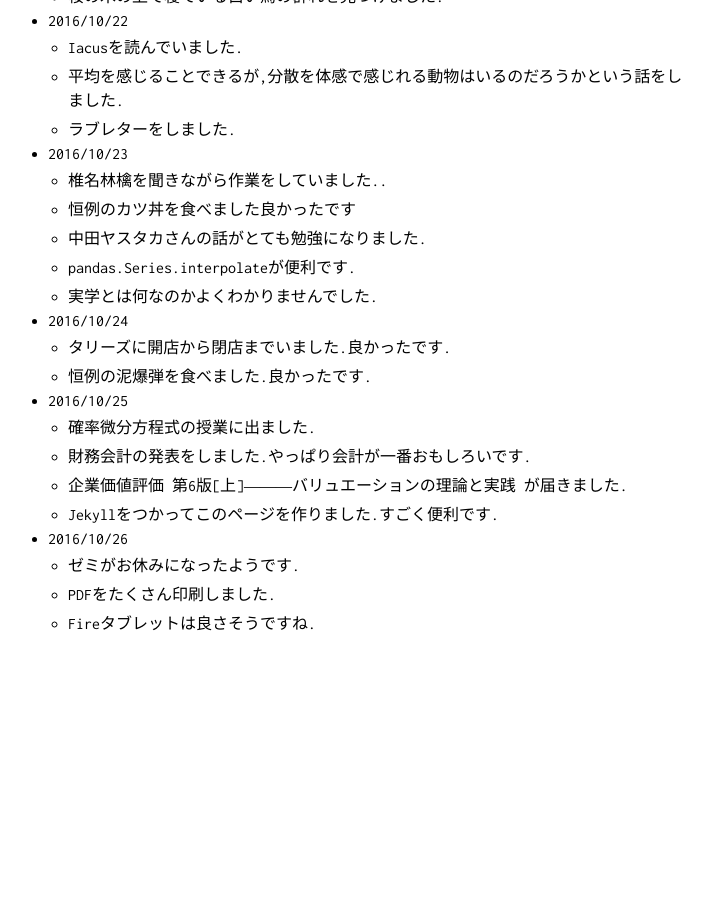
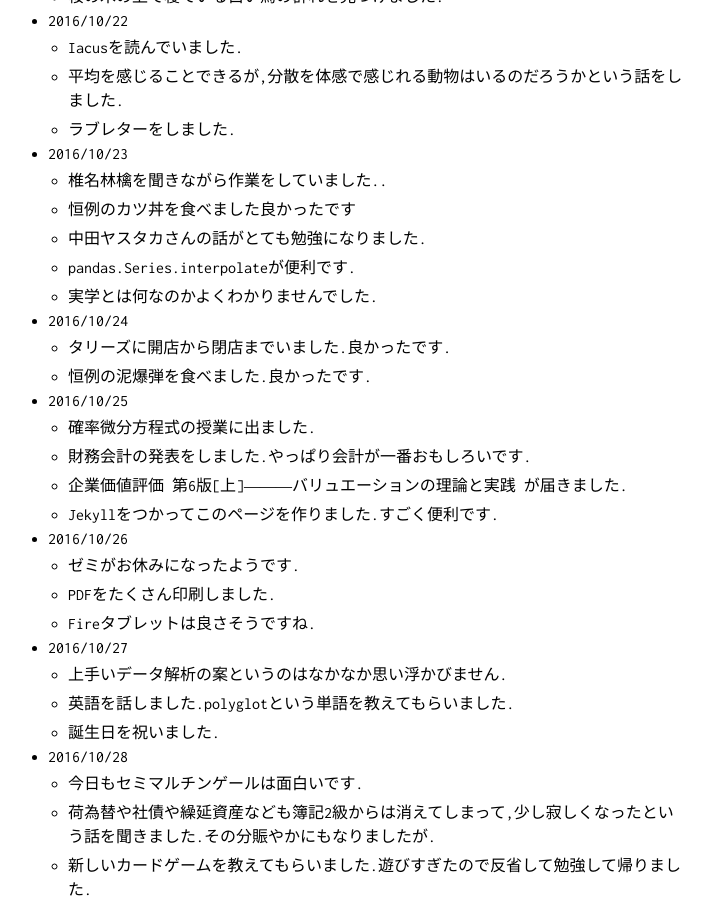
Before and after one commit to KatsuyaITO/KatsuyaITO.github.io, a Jekyll site: the page built from diary_2016_10.md, in a window 1280 px wide and 900 px high, scrolled down 773 px. Shown: the whole window, without its empty margins (262-974 px from the left). Built offline with Jekyll 4.4.1, drawn with Linux system fonts in a browser that asks for light colours; before the commit the page ends 1407 px from its top, so only the background shows below that.

Commit message:
1028の日記

```diff
--- a/diary_2016_10.md
+++ b/diary_2016_10.md
@@ -43,3 +43,11 @@ layout: diary
   - ゼミがお休みになったようです.
   - PDFをたくさん印刷しました.
   - Fireタブレットは良さそうですね.
+- 2016/10/27
+  - 上手いデータ解析の案というのはなかなか思い浮かびません.
+  - 英語を話しました.polyglotという単語を教えてもらいました.
+  - 誕生日を祝いました.
+- 2016/10/28
+  - 今日もセミマルチンゲールは面白いです.
+  - 荷為替や社債や繰延資産なども簿記2級からは消えてしまって,少し寂しくなったという話を聞きました.その分賑やかにもなりましたが.
+  - 新しいカードゲームを教えてもらいました.遊びすぎたので反省して勉強して帰りました.
```
